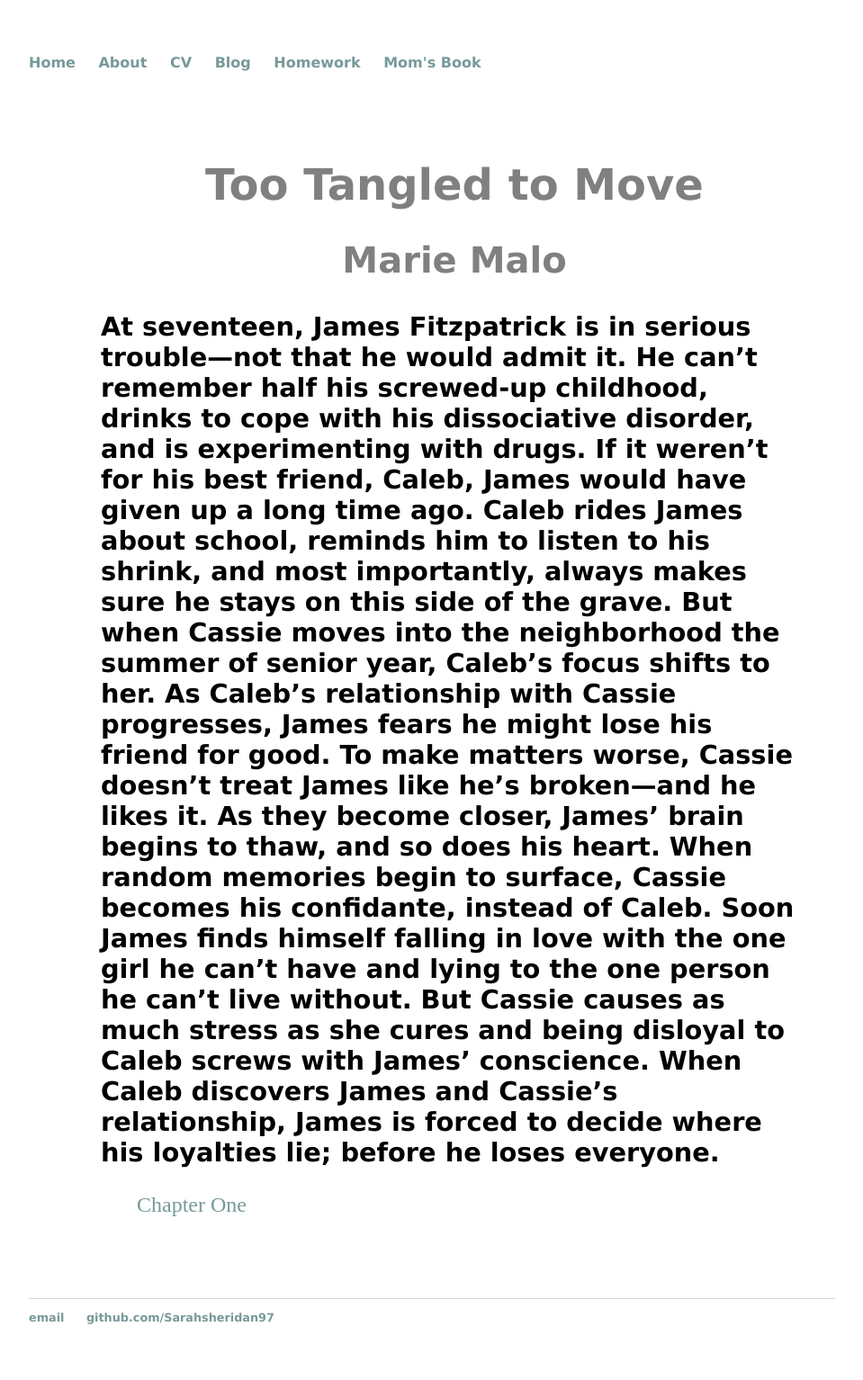
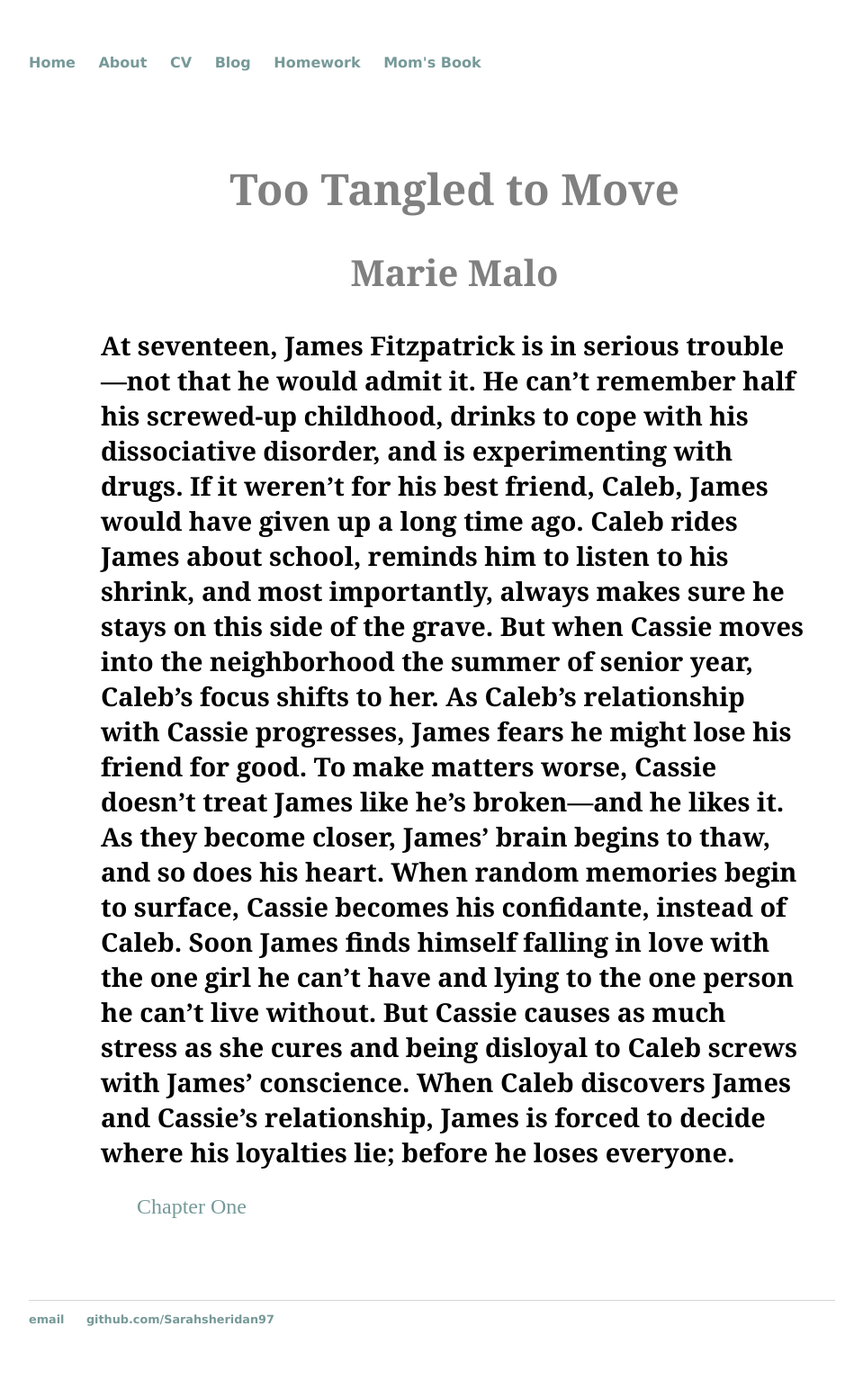
Before and after one commit to Sarahsheridan97/sarahsheridan97.github.io, a Jekyll site: the page built from mombook/index.html, in a window 1280 px wide. Shown: the whole page at 90% size, without its empty margins (160-1119 px from the left). Built offline with Jekyll 4.4.1, drawn with Linux system fonts in a browser that asks for light colours.

Commit message:
Update extra.css

```diff
--- a/css/extra.css
+++ b/css/extra.css
@@ -1,3 +1,9 @@
+header {
+  background-color: #F1F1F1;
+  text-align: center;
+  padding: 20px;
+}
+
 body {
     margin: 60px auto;
     width: 70%;
@@ -34,53 +40,60 @@ li {
 
 title {
     font-size: 4em;
-    font-family: Zapf-Chancery, cursive;
+    font-family: "Georgia", "Times New Roman", Serif;
     color: gray;
     text-align: center;
+    font-variant: small-caps;
 }
 
 h1 {
     font-size: 3em;
-    font-family:'Veranda', 'Geneva', 'Sans-Serif';
+    font-family:"Georgia", "Times New Roman", Serif;
     color: gray;
     text-align: center;
 }
 
 h2 {
     font-size: 2.5em;
-    font-family:'Veranda', 'Geneva', 'Sans-Serif';
+    font-family:"Georgia", "Times New Roman", Serif;
     text-align: center;
     color: gray;
 }
 
 h3 {
     font-size: 1.8em;
-    font-family:'Veranda', 'Geneva', 'Sans-Serif';
+    font-family:"Georgia", "Times New Roman", Serif;
 }
 
 h4 {
     font-size: 1.8em;
-    font-family:'Veranda', 'Geneva', 'Sans-Serif';
+    font-family:"Georgia", "Times New Roman", Serif;
 }
 
 h5 {
     font-size: 2em;
-    font-family:'Veranda', 'Geneva', 'Sans-Serif';
+    font-family:"Georgia", "Times New Roman", Serif;
 }
 
 h6 {
     font-size: 2em;
-    font-family:'Veranda', 'Geneva', 'Sans-Serif';
+    font-family:"Georgia", "Times New Roman", Serif;
 }
 
 h7 {
     font-size: 2em;
-    font-family:'Veranda', 'Geneva', 'Sans-Serif';
+    font-family:"Georgia", "Times New Roman", Serif;
 }
 p {
     font-size: 1.5em;
     line-height: 1.4em;
+    text-indent: 50px;
+    text-rendering: optimizeLegibility;
 }
+p.italic {
+    font-style: italic;
+}
+
 footer {
     border-top: 1px solid #d5d5d5;
     font-size: .8em;
```
